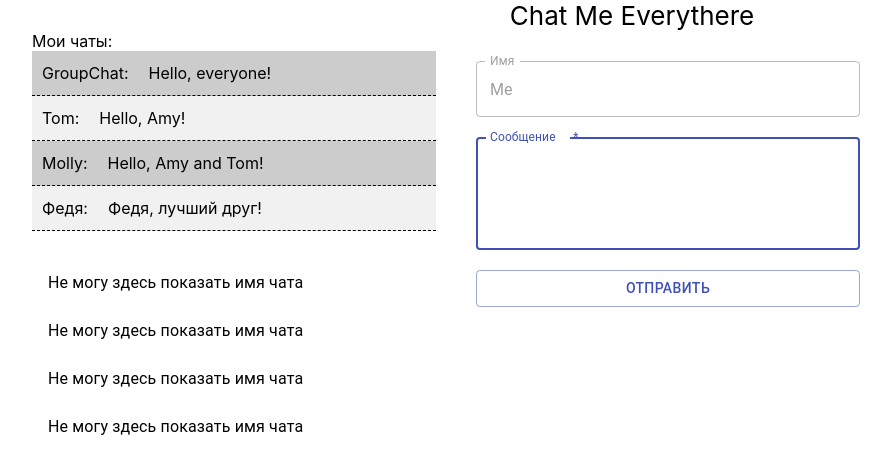
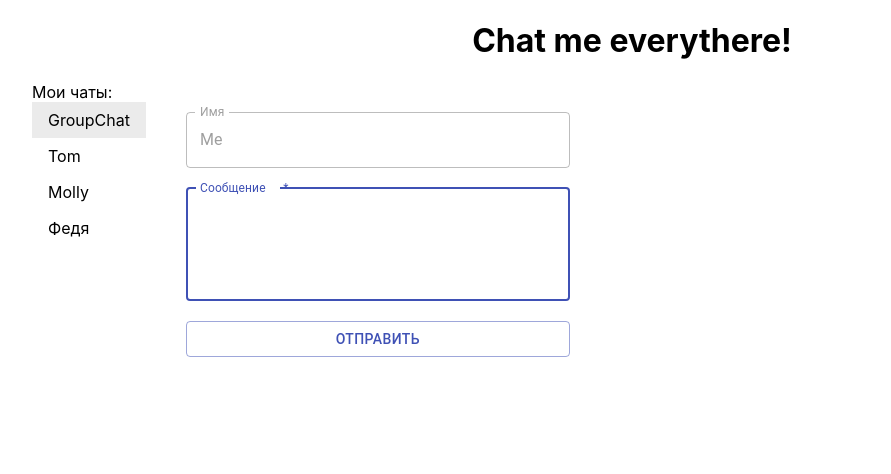
Before and after one commit to Rome44100/GB_react, a React (Create React App) app: page / in a window 1280 px wide. Shown: the top 474 px of the page, without its empty margins (8-899 px from the left). Built offline with nearby package versions, Linux system fonts and the light colour scheme.

Commit message:
Correct Lesson 3 - add components

```diff
--- a/src/App.css
+++ b/src/App.css
@@ -40,42 +40,3 @@ main {
   display: flex;
   gap: 30px;
 }
-
-/** LIST **/
-
-.msgList {
-  padding: 12px 10px;
-  border-bottom: dashed 1px #000;
-  width: 30vw;
-  display: flex;
-  gap: 20px;
-  background-color: #cccccc44;
-}
-
-.msgList:nth-child(2n) {
-  background-color: #ccccccff;
-}
-
-/**** FORM ****/
-
-.addMsgForm {
-  display: flex;
-  flex-direction: column;
-  width: 30vw;
-  padding: 10px;
-  gap: 20px;
-}
-
-.addMsgForm label {
-  display: flex;
-  justify-content: space-between;
-  gap: 20px;
-}
-
-.addMsgForm input, .addMsgForm textarea {
-  width: 100%;
-}
-
-.addMsgForm input[type="submit"] {
-  width: 50%;
-}
--- a/src/App.js
+++ b/src/App.js
@@ -1,158 +1,45 @@
 import './App.css';
 
-import { Button, TextField } from "@material-ui/core";
-
+import React from 'react';
+// import ChatList from './components/chatList/chatList';
 import List from '@material-ui/core/List';
 import ListItem from '@material-ui/core/ListItem';
-import ListItemText from '@material-ui/core/ListItemText';
-
-import React from 'react';
-
-import Message from './components/message/message.js'
-
-// import MsgList from './components/msgList/msgList.js'
-
-// import AddMsgForm from "./components/addMsgForm/addMsgForm.js"
-
-const AUTHORS = {
-  ME: "Me",
-  BOT: "Robot"
-}
+import Chat from './components/chat/chat'
 
 function App() {
-  const [secondary, setSecondary] = React.useState(false);
-
   const [ chatList, setChatList ] = React.useState([
-    { id: 1001, name: "GroupChat", desc: "Hello, everyone!" },
-    { id: 1002, name: "Tom", desc: "Hello, Amy!" },
-    { id: 1003, name: "Molly", desc: "Hello, Amy and Tom!" },
-    { id: 1004, name: "Федя", desc: "Федя, лучший друг!" }
+      { id: 1001, name: "GroupChat", desc: "Hello, everyone!" },
+      { id: 1002, name: "Tom", desc: "Hello, Amy!" },
+      { id: 1003, name: "Molly", desc: "Hello, Amy and Tom!" },
+      { id: 1004, name: "Федя", desc: "Федя, лучший друг!" }
   ]);
 
-  function generate(element) {
-    return chatList.map((value) =>
-      React.cloneElement(element, {
-        key: value.id,
-        text: value.name,
-        desc: value.desc
-      }),
-    );
-  }
+  const [ curChat, setCurChat ] = React.useState(chatList[0]);
 
-  const [ messageList, setMessageList ] = React.useState([
-    // { id: 1001, author: "Amy", message: "Hello, everyone! Hello, everyone! Hello, everyone! Hello, everyone! Hello, everyone! Hello, everyone! Hello, everyone!" },
-    // { id: 1002, author: "Tom", message: "Hello, Amy!" },
-    // { id: 1003, author: "Molly", message: "Hello, Amy and Tom!" }
-  ]);
-
-  // const [ nameVal, setNameVal ] = React.useState("");
-
-  const [ msgVal, setMsgVal ] = React.useState("");
-
-  const getCnt = (list = []) => {
-    if (list.length === 0) return 1;
-    let idArr = [];
-    for (let i = 0; i < list.length; i++) {
-      idArr.push(list[i].id);
-    }
-    return Math.max.apply(null, idArr) + 1;
-  }
-
-  // const handlerNameVal = (e) => {
-  //   setNameVal(e.target.value);
-  // }
-
-  const handlerMsgVal = (e) => {
-    setMsgVal(e.target.value);
-  }
-
-  React.useEffect(() => {
-    if( messageList.length &&
-        messageList[messageList.length - 1].author !== AUTHORS.BOT) {
-      setTimeout(() => {
-        setMessageList((currMessageList) => [
-          ...currMessageList,
-          { id: getCnt(currMessageList), author: AUTHORS.BOT, message: "You should leave this chat!" }
-        ])
-      }, 1500)
-    }
-  }, [ messageList ]);
-
-  const submitHandler = (e) => {
-    e.preventDefault();
-
-    const msgField = document.querySelector("#outlined-multiline-static");
-    if(msgField.value !== "") {
-
-      setMessageList(currMessageList => ([
-        ...currMessageList,
-        { id: getCnt(currMessageList), author: AUTHORS.ME, message: msgVal }
-      ]));
-
-    } else {
-      msgField.error = true;
-      msgField.helperText = "Значение не должно быть пустым!";
-    }
-
-    msgField.focus();
-    setMsgVal("");
-  };
+  const handleChangeChat = chat => setCurChat(chat);
 
   return (
     <div className="App">
-      <header className="App-header">
-        Chat Me Everythere
+      <header>
+        <h1>Chat me everythere!</h1>
       </header>
       <main>
         <div>
-          Мои чаты:<br />
-          { chatList.map((msg) =>
-            <div key={ msg.id } className="msgList">
-              <span>{ msg.name }:</span> <Message text={ msg.desc } />
-            </div>
-          ) }
-          <br />
-          <List>
-            {generate(
-              <ListItem>
-                <ListItemText
-                  primary="Не могу здесь показать имя чата"
-                  secondary={secondary ? "Secondary text" : null}
-                />
-              </ListItem>,
-            )}
+          <List subheader="Мои чаты:">
+            { chatList.map(chat => {
+                return (
+                  <ListItem button
+                            key={ chat.id }
+                            selected={ chat.id === curChat.id }
+                            onClick={ () => { handleChangeChat(chat) } }>
+                              { chat.name }
+                  </ListItem>
+                )
+            }) }
           </List>
         </div>
         <div>
-          { messageList.map((msg) =>
-            <div key={ msg.id } className="msgList">
-              <span>{ msg.author }:</span> <Message text={ msg.message } />
-            </div>
-          ) }
-          <form onSubmit={ submitHandler } className="addMsgForm">
-            <TextField
-              style={{ marginTop: "20px" }}
-              id="outlined-basic"
-              label="Имя"
-              variant="outlined"
-              disabled
-              defaultValue={ AUTHORS.ME }
-            />
-            <TextField
-              id="outlined-multiline-static"
-              label="Сообщение"
-              multiline
-              rows={4}
-              variant="outlined"
-              value={ msgVal }
-              onChange={ handlerMsgVal }
-              autoFocus
-              required
-            />
-            <Button variant="outlined" color="primary" onClick={ submitHandler }>
-              Отправить
-            </Button>
-          </form>
+          <Chat id={ curChat.id } />
         </div>
       </main>
     </div>
--- a/src/components/addMsgForm/addMsgForm.js
+++ b/src/components/addMsgForm/addMsgForm.js
@@ -1,19 +1,56 @@
-import React from 'react';
-
 import './addMsgForm.css';
 
-export default function MsgList(props) {
+import React from 'react';
+import { Button, TextField } from "@material-ui/core";
+
+export default function AddMsgForm(props) {
+    const { submitHandler, authors } = props
+    const [ msgVal, setMsgVal ] = React.useState("");
+
+    const handlerMsgVal = (e) => {
+        setMsgVal(e.target.value);
+    }
+
+    const handleSubmit = (e) => {
+        e.preventDefault();
+
+        if (submitHandler) {
+            const msgField = document.querySelector("#outlined-multiline-static");
+
+            if(msgField.value !== "") {
+                submitHandler(msgVal);
+            } else {
+                msgField.error = true;
+                msgField.helperText = "Значение не должно быть пустым!";
+            }
+
+            msgField.focus();
+            setMsgVal("");
+        }
+    }
+
     return (
-        <form onSubmit="" className="addMsgForm">
-            <label>
-                Имя:
-                <input required type="text" />
-            </label>
-            <label>
-                Сообщение:
-                <textarea required />
-            </label>
-            <input type="submit" value="Отправить" />
+        <form onSubmit={ handleSubmit } className="addMsgForm">
+          <TextField
+            style={{ marginTop: "20px" }}
+            id="outlined-basic"
+            label="Имя"
+            variant="outlined"
+            disabled
+            defaultValue={ authors.ME }
+            />
+          <TextField
+            id="outlined-multiline-static"
+            label="Сообщение"
+            multiline
+            rows={4}
+            variant="outlined"
+            value={ msgVal }
+            onChange={ handlerMsgVal }
+            autoFocus
+            required
+            />
+          <Button variant="outlined" color="primary" type="submit">Отправить</Button>
         </form>
     );
 }
--- /dev/null
+++ b/src/components/chat/chat.js
@@ -0,0 +1,57 @@
+import './chat.css';
+
+import React from 'react';
+import Message from '../../components/message/message.js'
+import AddMsgForm from "../../components/addMsgForm/addMsgForm.js"
+
+const AUTHORS = {
+    ME: "Me",
+    BOT: "Robot"
+}
+
+export default function Chat(props) {
+    const [ messageList, setMessageList ] = React.useState([
+        // { id: 1001, author: "Amy", message: "Hello, everyone! Hello, everyone! Hello, everyone! Hello, everyone! Hello, everyone! Hello, everyone! Hello, everyone!" },
+        // { id: 1002, author: "Tom", message: "Hello, Amy!" },
+        // { id: 1003, author: "Molly", message: "Hello, Amy and Tom!" }
+    ]);
+
+    const getCnt = (list = []) => {
+        if (list.length === 0) return 1;
+        let idArr = [];
+        for (let i = 0; i < list.length; i++) {
+          idArr.push(list[i].id);
+        }
+        return Math.max.apply(null, idArr) + 1;
+    }
+
+    React.useEffect(() => {
+        if( messageList.length &&
+            messageList[messageList.length - 1].author !== AUTHORS.BOT) {
+          setTimeout(() => {
+            setMessageList((currMessageList) => [
+              ...currMessageList,
+              { id: getCnt(currMessageList), author: AUTHORS.BOT, message: "You should leave this chat!" }
+            ])
+          }, 1500)
+        }
+    }, [ messageList ]);
+
+    const submitHandler = (msg) => {
+        setMessageList(currMessageList => ([
+            ...currMessageList,
+            { id: getCnt(currMessageList), author: AUTHORS.ME, message: msg }
+        ]));
+    };
+
+    return (
+      <div>
+        { messageList.map((msg) =>
+            <div key={ msg.id } className="msgList">
+                <span>{ msg.author }:</span> <Message text={ msg.message } />
+            </div>
+        ) }
+        <AddMsgForm submitHandler={ submitHandler } authors={ AUTHORS } />
+      </div>
+    );
+}
--- /dev/null
+++ b/src/components/chatList/chatList.js
@@ -0,0 +1,28 @@
+// import React from 'react';
+
+// import List from '@material-ui/core/List';
+// import ListItem from '@material-ui/core/ListItem';
+// import ListItemText from '@material-ui/core/ListItemText';
+
+// export default function ChatList(props) {
+//     // const { list, curId, setChat } = props;
+
+//     // const handleChangeChat = (id) => {
+//     //     setChat(id);
+//     // }
+
+//     return (
+//         // <List subheader="Мои чаты:">
+//         //     { list.map((chat) => {
+//         //         return (
+//         //         <ListItem button
+//         //                   key={ chat.id }
+//         //                   selected={ chat.id === curId }
+//         //                   onClick={ handleChangeChat(chat.id) }>
+//         //             <ListItemText primary={ chat.name }></ListItemText>
+//         //         </ListItem>
+//         //         );
+//         //     })}
+//         // </List>
+//     );
+// };
```
Also changed, not shown: src/components/msgList/msgList.js (deleted, +0 -13 lines), src/components/addMsgForm/addMsgForm.css (indentation only), src/components/chat/chat.css (renamed from src/components/msgList/msgList.css).
